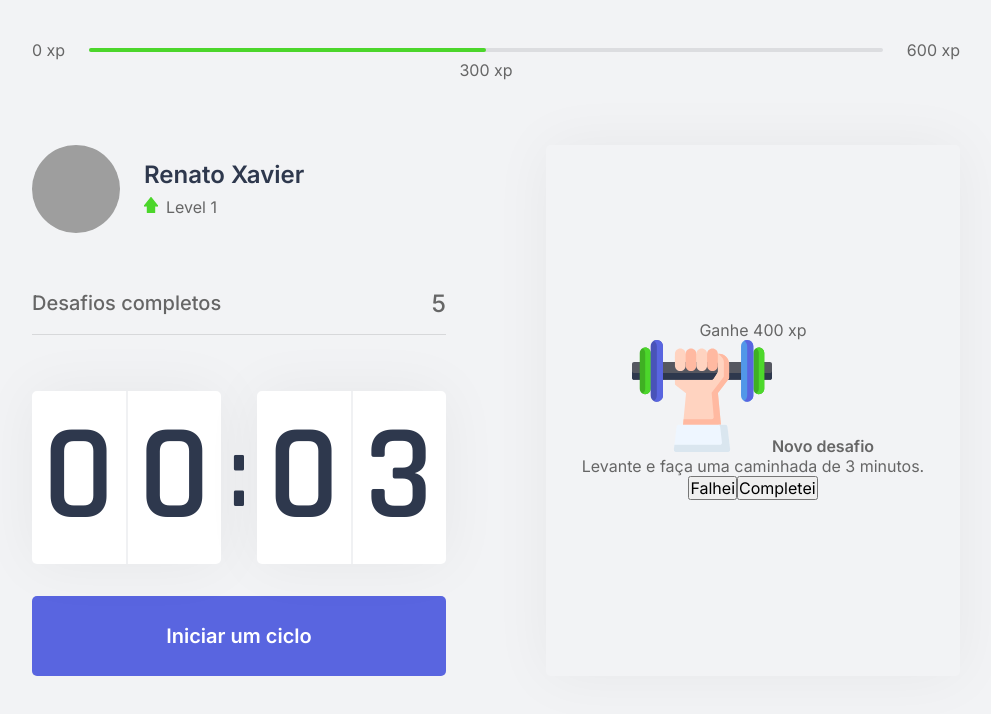
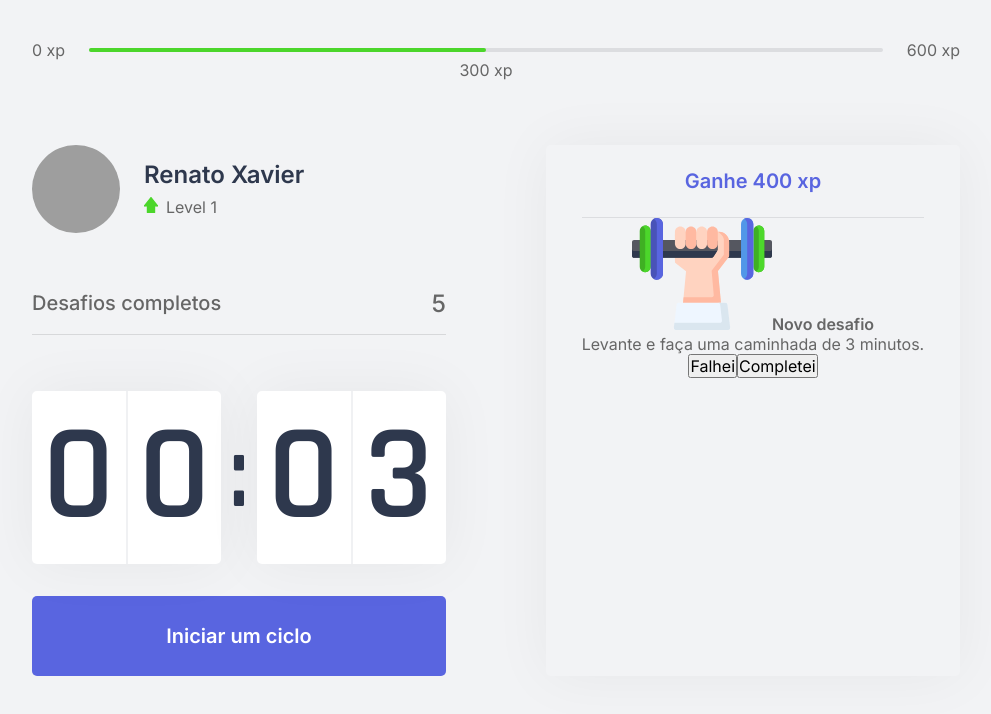
Before and after one commit to rnatu/moveit-next, a Next.js app: page / in a window 1280 px wide. Shown: the top 714 px of the page, without its empty margins (144-1135 px from the left). Built offline with nearby package versions, Linux system fonts and the light colour scheme; grey boxes are pictures that could not be loaded.

Commit message:
Css: estilização do .challengeActive header

```diff
--- a/src/styles/components/ChallengeBox.module.css
+++ b/src/styles/components/ChallengeBox.module.css
@@ -37,3 +37,18 @@
 .ChallengeNotActive p img {
     margin-bottom: 1rem;
 }
+
+.ChallengeActive  {
+    height: 100%;
+
+    display: flex;
+    flex-direction: column;
+}
+
+.ChallengeActive header {
+    color: var(--blue);
+    font-weight: 600;
+    font-size: 1.25rem;
+    padding: 0 2rem 1.5rem;
+    border-bottom: 1px solid var(--gray-line);
+}
```
